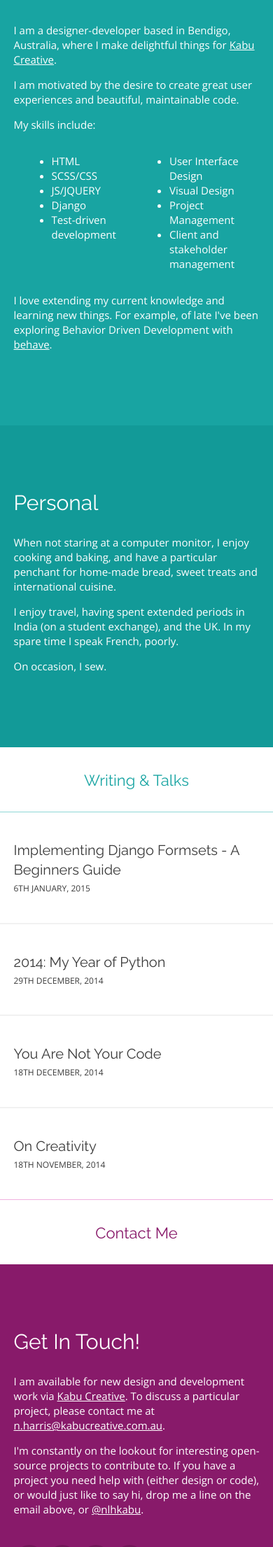
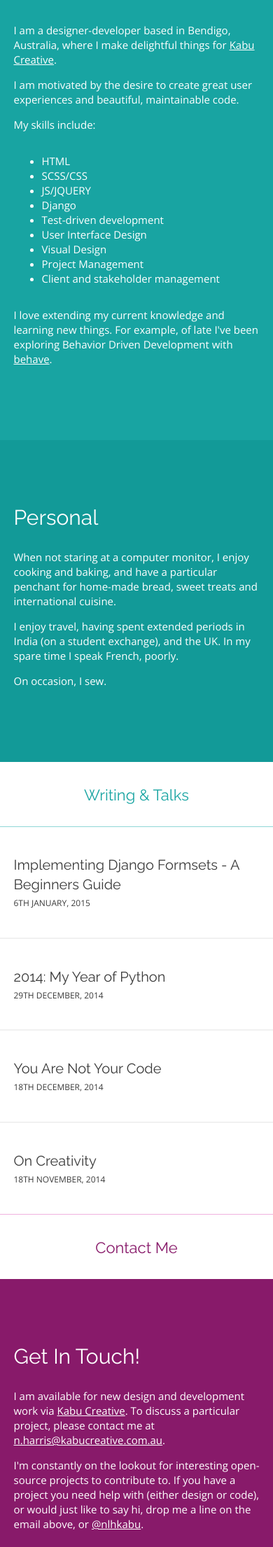
Before and after one commit to nlhkabu/nlhkabu.github.io, a Jekyll site: the page built from index.html, in a window 390 px wide. Shown: the part 1743-3954 px from the top of the page at 70% size. Built offline with Jekyll 4.4.1, drawn with Linux system fonts in a browser that asks for light colours; nearby versions of some CDN libraries.

Commit message:
Format skills on mobile devices

```diff
--- a/_sass/_index.scss
+++ b/_sass/_index.scss
@@ -62,6 +62,23 @@
             width: 40%;
             margin: 0 4%;
             float: left;
+
+            @media only screen and (max-width: 600px) {
+                width: 100%;
+                margin: 0;
+                float: none;
+
+                ul {
+                    margin-top: 0;
+                    margin-bottom: 0;
+                }
+            }
+        }
+
+        @media only screen and (max-width: 600px) {
+            .skill-lists {
+                padding: 16px 0;
+            }
         }
 
         .cv {
@@ -71,7 +88,6 @@
 
     #professional {
         background-color: $contrast;
-
     }
 
     #personal {
--- a/index.html
+++ b/index.html
@@ -43,6 +43,7 @@ learning: Behavior Driven Development with <a href="http://pythonhosted.org/beha
             <p>I am motivated by the desire to create great user experiences and beautiful, maintainable code.</p>
             <p>My skills include:</p>
 
+            <div class="skill-lists">
                 <div class="half">
                     <ul>
                         <li>HTML</li>
@@ -59,6 +60,7 @@ learning: Behavior Driven Development with <a href="http://pythonhosted.org/beha
                         <li>Project Management</li>
                         <li>Client and stakeholder management</li>
                     </ul>
+                </div>
             </div>
             <div class="clearfix"></div>
             <p>I love extending my current knowledge and learning new things.  For example, of late I've been exploring {{ page.learning }}.</p>
```
Lines whose indentation alone changed are shown as unchanged.
